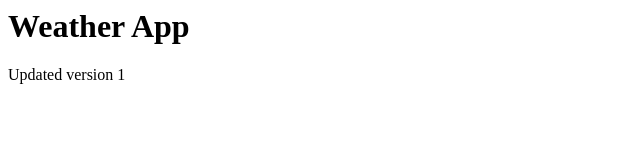
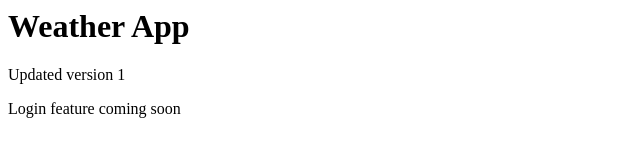
Before and after one commit to pujabehara/revision, a plain HTML site: page index.html in a window 1280 px wide. Shown: the whole page, without its empty margins (0-640 px from the left). Drawn offline with Linux system fonts and the light colour scheme.

Commit message:
Added login feature message in index.html

```diff
--- a/index.html
+++ b/index.html
@@ -1,2 +1,3 @@
 <h1>Weather App</h1>
 <p>Updated version 1</p>
+<p>Login feature coming soon</p>
```
